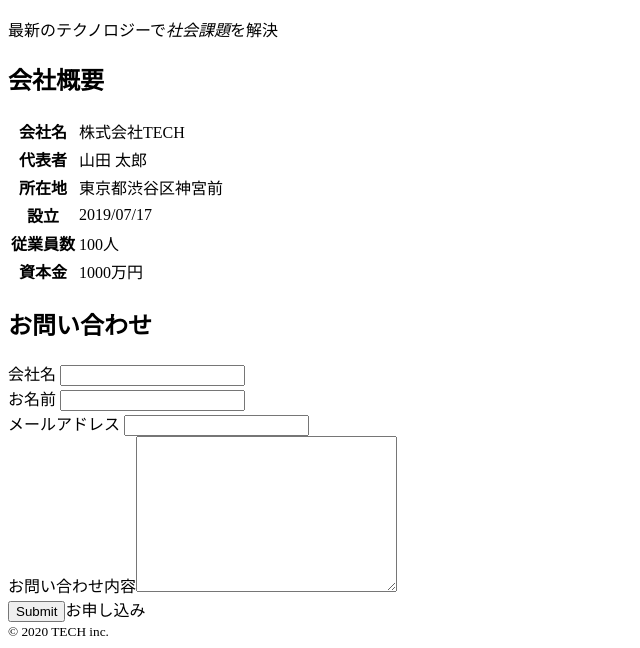
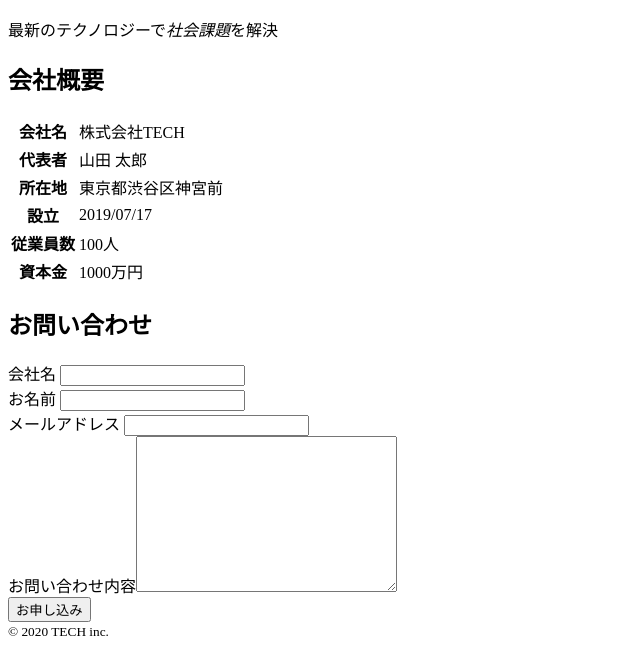
Before and after one commit to fujiikenichirou/20230914_fujii_html, a plain HTML site: page index.html in a window 1280 px wide. Shown: the part 528-1176 px from the top of the page, without its empty margins (0-640 px from the left). Drawn offline with Linux system fonts and the light colour scheme.

Commit message:
送信ボタンの変更

```diff
--- a/index.html
+++ b/index.html
@@ -36,7 +36,7 @@
             <label for="email">メールアドレス</label>
             <input type="email" name="email" id="email" /><br>
             <label>お問い合わせ内容<textarea name="textarea" id="textarea" cols="30" rows="10"></textarea></label><br>
-            <input type="submit">お申し込み<br>
+            <input type="submit" / value="お申し込み"><br>
         </form>
 
         <small>&copy; 2020 TECH inc.</small>
```
